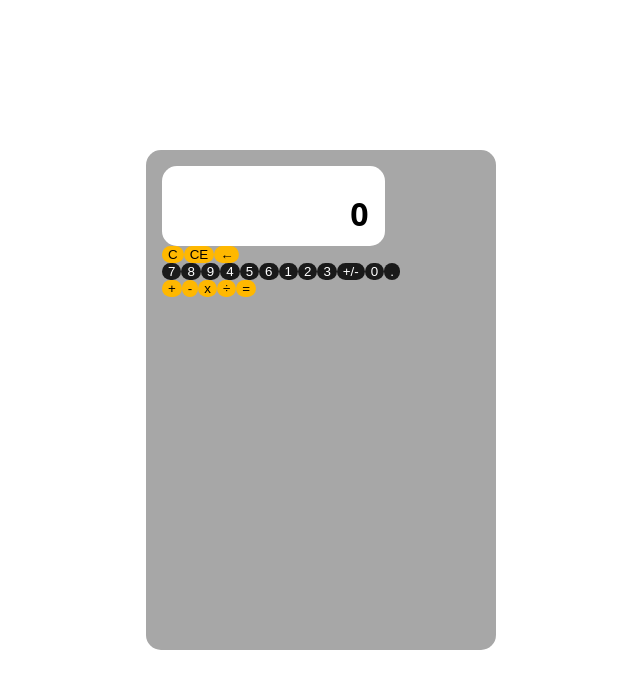
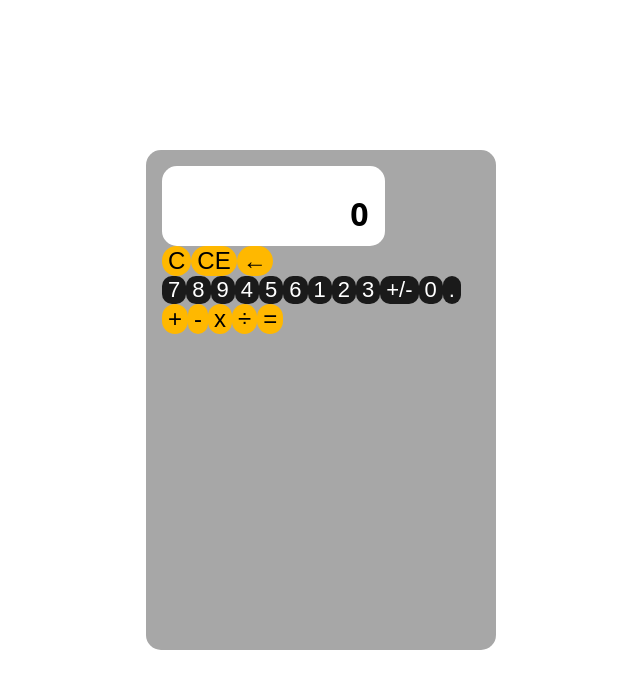
Before and after one commit to DanielCatania/calculator, a Next.js app: page / in a window 1280 px wide. Shown: the top 688 px of the page, without its empty margins (319-959 px from the left). Built offline with nearby package versions, Linux system fonts and the light colour scheme.

Commit message:
changing  font size on keys

```diff
--- a/src/components/Calc/Key/index.ts
+++ b/src/components/Calc/Key/index.ts
@@ -7,13 +7,15 @@ const Key = styled.input`
   border: none;
 
   text-align: center;
+  font-size: 22px;
 `;
 
 export const SpecialKey = styled(Key)`
   color: #000;
   background-color: #ffb800;
+  border-radius: 15px;
 
-  border-radius: 15px;
+  font-size: 1.5em;
 `;
 
 export default Key;
```
